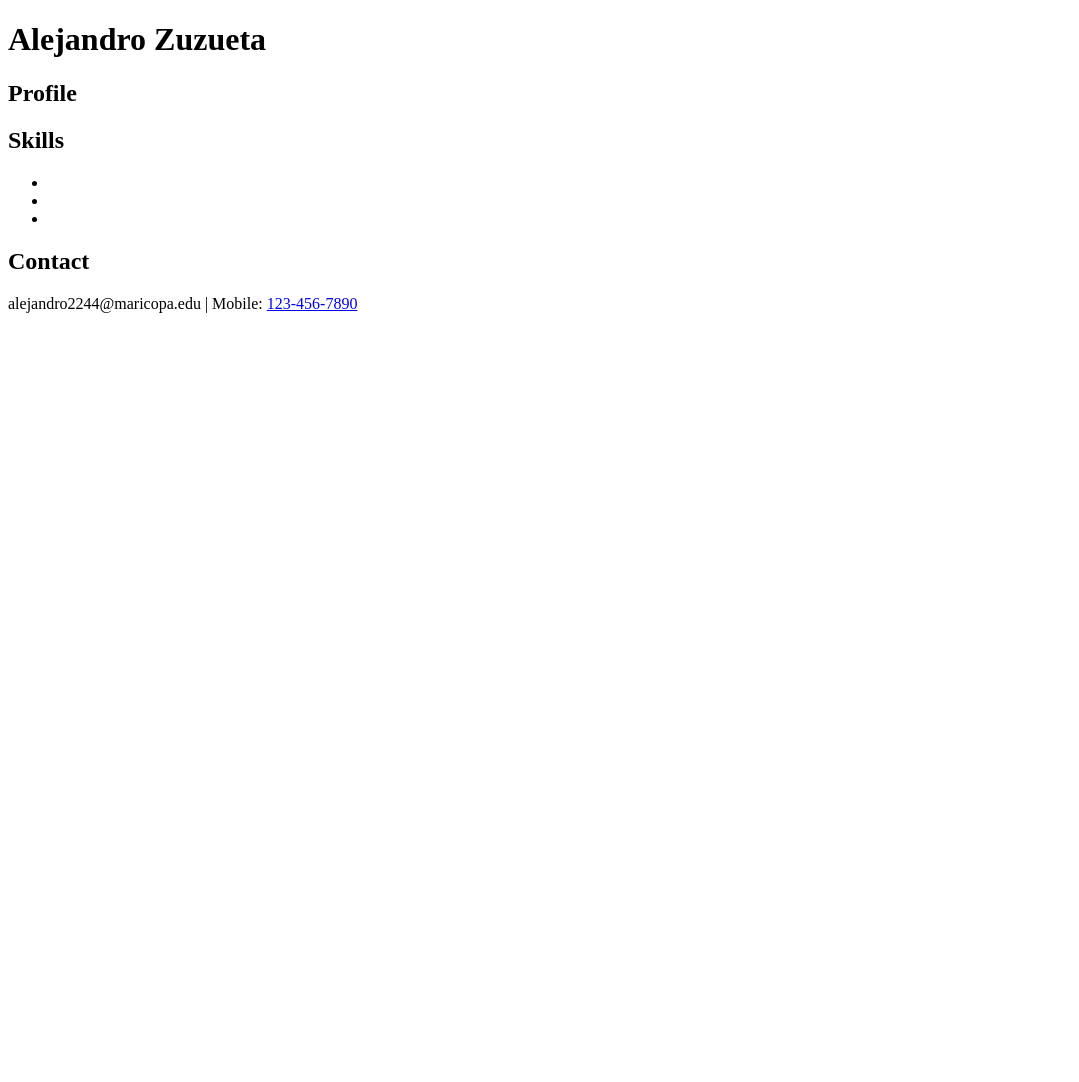
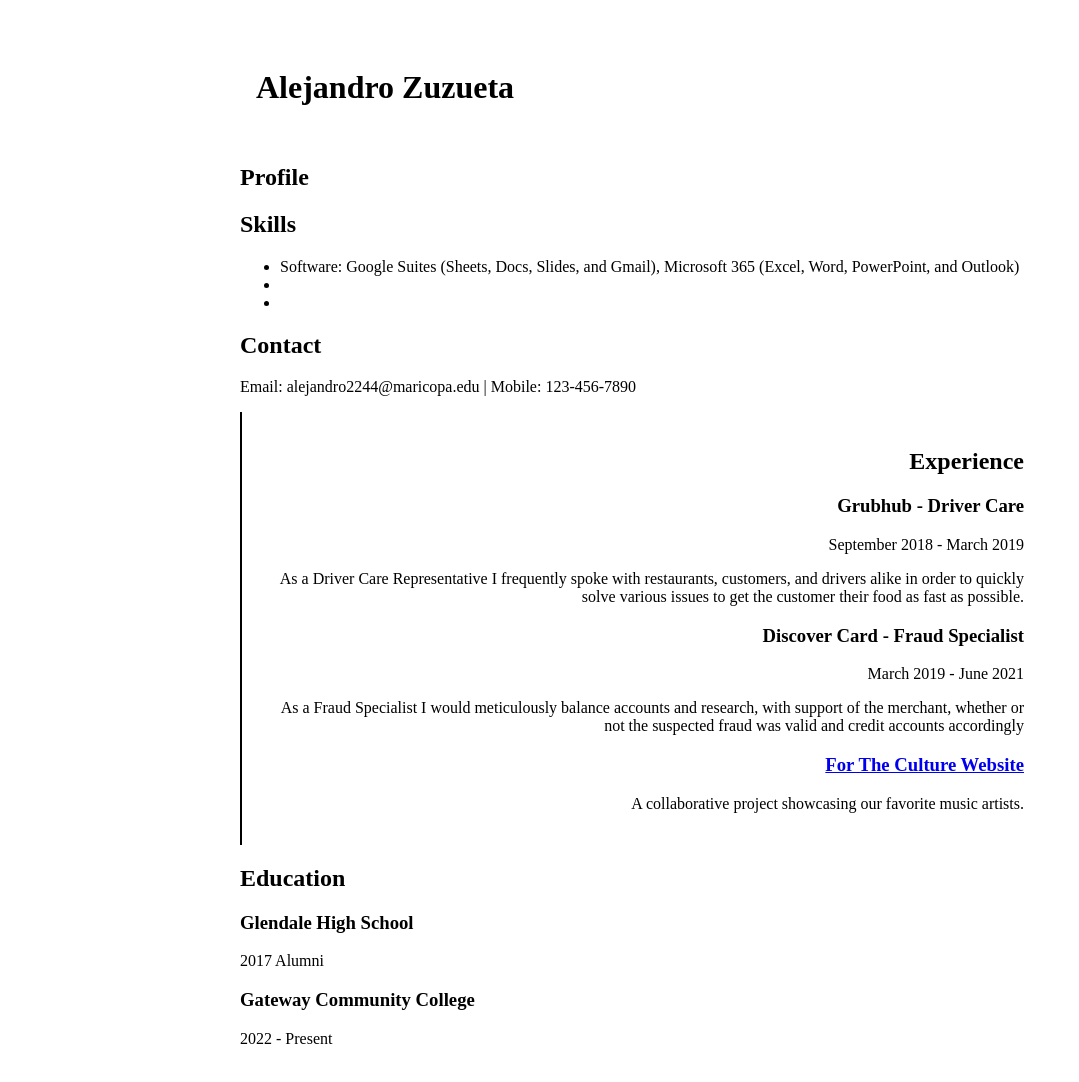
Before and after one commit to AlejandroZuzueta/Alejandro-Zuzuetas-Resume, a plain HTML site: page index.html in a window 1280 px wide. Shown: the whole page, without its empty margins (0-1079 px from the left). Before the commit the page ends 800 px from the top, so only its background shows below. Drawn offline with Linux system fonts and the light colour scheme.

Commit message:
added info to index and css

```diff
--- a/index.html
+++ b/index.html
@@ -2,7 +2,6 @@
 <html lang="en">
 <head>
     <meta charset="UTF-8">
-    <meta http-equiv="X-UA-Compatible" content="IE=edge">
     <meta name="viewport" content="width=device-width, initial-scale=1.0">
     <title>Alejandro Zuzueta's Resume</title>
     <link rel="stylesheet" href="style.css">
@@ -21,19 +20,35 @@
   <div id="skills">
       <h2>Skills</h2>
       <ul>
-          <li></li>
+          <li>Software: Google Suites (Sheets, Docs, Slides, and Gmail), Microsoft 365 (Excel, Word, PowerPoint, and Outlook)</li>
           <li></li>
           <li></li>
       </ul>
   </div>
   <div id="contact">
       <h2>Contact</h2>
-      <p Email: <a href="mailto:alejandro2244@maricopa.edu">alejandro2244@maricopa.edu </a> | Mobile: <a href="tel:1234567890">123-456-7890</a></P>
+      <p>Email: alejandro2244@maricopa.edu | Mobile: 123-456-7890</P>
   </div>
   <div id="right-column">
-    <div id="Experience"
-  experience
-  Education
+    <div id="Experience">
+        <h2>Experience</h2>
+        <h3>Grubhub - Driver Care</h3>
+        <p class="date">September 2018 - March 2019</p>
+        <p>As a Driver Care Representative I frequently spoke with restaurants, customers, and drivers alike in order to quickly solve various issues to get the customer their food as fast as possible.</p>
+        <h3>Discover Card - Fraud Specialist</h3>
+        <p class="date">March 2019 - June 2021</p>
+        <p>As a Fraud Specialist I would meticulously balance accounts and research, with support of the merchant, whether or not the suspected fraud was valid and credit accounts accordingly</p>
+        <h3> <a target="_blank" href="http://127.0.0.1:5500/index.html">For The Culture Website</a></h3>
+        <p>A collaborative project showcasing our favorite music artists.</p>
+    </div>
+  </div>
+  <div id="education">
+      <h2>Education</h2>
+      <h3>Glendale High School</h3>
+      <p class="date">2017 Alumni</p>
+      <h3>Gateway Community College</h3>
+      <p class="date">2022 - Present</p>
+  </div>
+</body>
 
-</body>
 </html>
--- a/style.css
+++ b/style.css
@@ -0,0 +1,26 @@
+body {
+    font-family: 'Times New Roman', Times, serif;
+    margin: auto;
+    padding: 2em;
+    max-width: 800px;
+    display:
+    font-size: 12pt;
+    font-weight: lighter;
+}
+
+div#left-column {
+    flex: 1 1 500px;
+    text-align: left;
+    padding: 1em;
+}
+
+div#right-column {
+    flex: 1 1 500px;
+    text-align: right;
+    border-left: black solid 2px;
+    padding: 1em;
+}
+
+ul {
+
+}
```
